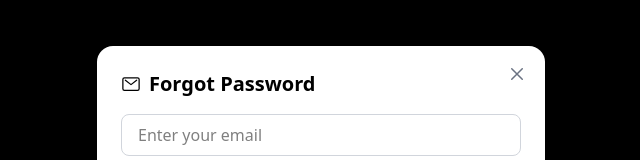
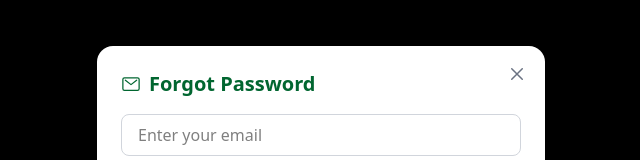
Before and after one commit to MarkPagkaliwagan/SASOWeb, a React (Vite) app in the folder eSASO/: page /admin in a window 1280 px wide. Both pictures are taken after a click on the button "Forgot Password?". Shown: the part 259-419 px from the top of the page, without its empty margins (319-959 px from the left). Built offline with nearby package versions, Linux system fonts and the light colour scheme.

Commit message:
backenfd

```diff
--- a/eSASO/src/Sections/AdminLogin.jsx
+++ b/eSASO/src/Sections/AdminLogin.jsx
@@ -26,10 +26,12 @@
 
   const handleLogin = async () => {
     try {
+      // Get CSRF cookie first
       await axios.get(`${import.meta.env.VITE_API_URL}/sanctum/csrf-cookie`, {
         withCredentials: true,
       });
 
+      // Then perform login
       const res = await axios.post(
         `${import.meta.env.VITE_API_URL}/api/admin/login`,
         { username, password },
@@ -149,7 +151,7 @@
             >
               <IoCloseOutline className="text-2xl" />
             </button>
-            <h3 className="text-xl font-bold mb-4 flex items-center gap-2">
+            <h3 className="text-xl font-bold mb-4 flex items-center gap-2 text-green-800">
               <IoMailOutline />
               Forgot Password
             </h3>
```
Also changed, not shown: 1 other file (tests, documents, lock files or other folders).
